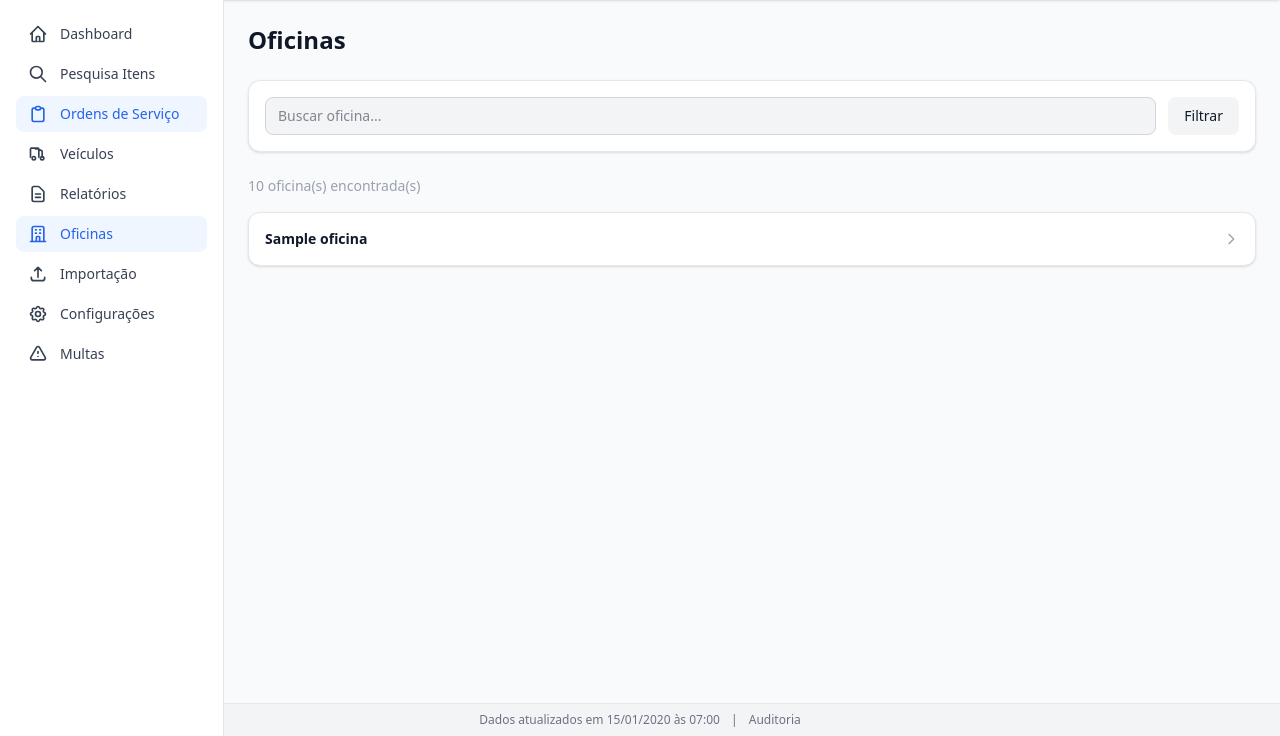
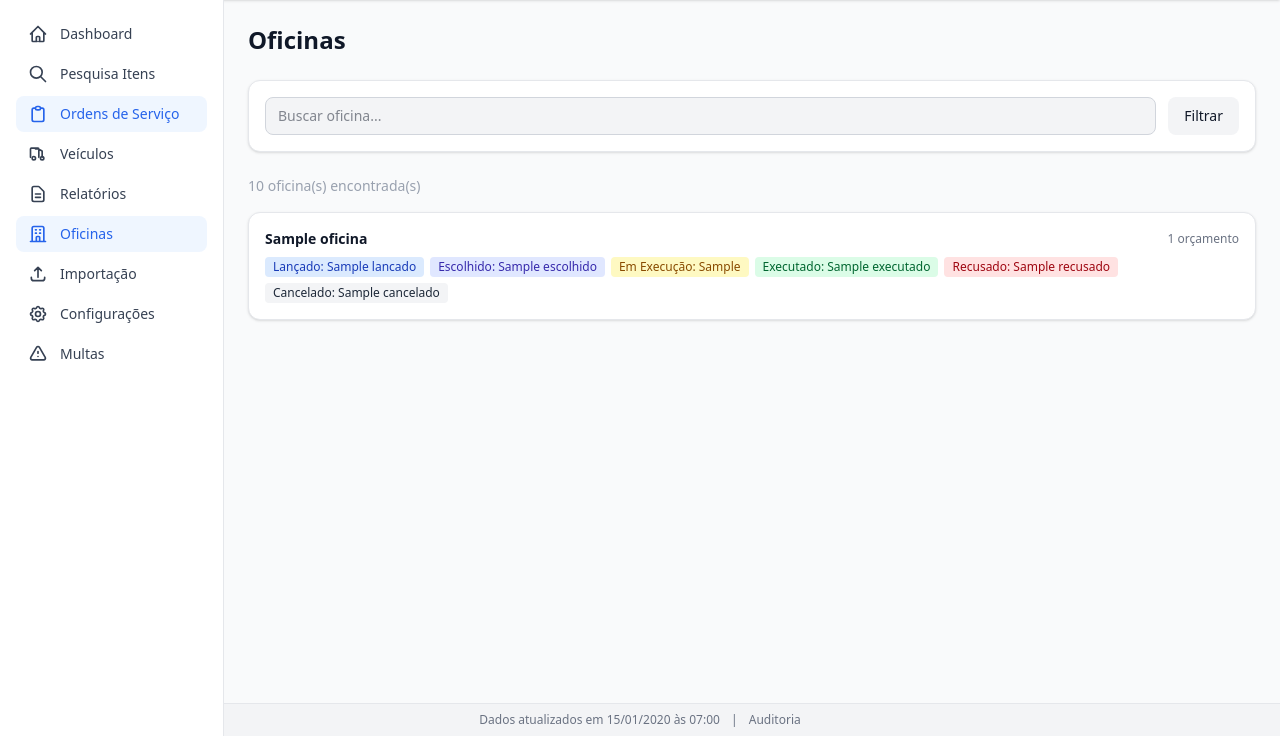
Before and after one commit to aliastrackingna/dashboard_manutencoes, a Django app: template apps/manutencoes/templates/manutencoes/oficinas.html in a window 1280 px wide. Shown: the part 64-800 px from the top of the page. Run offline with Django 5.2, Linux system fonts and the light colour scheme; a user stored in the database is signed in; tables that the repository leaves empty hold one stand-in row (values such as "Sample post"); the template is opened without the code that fills it: most values are stand-ins (such as "Sample title", 1, 10 or a date in 2020).

Commit message:
Adicionar contagem de orçamentos por status na listagem de oficinas
Co-Authored-By: Claude Opus 4.6 <noreply@anthropic.com>

```diff
--- a/apps/manutencoes/templates/manutencoes/oficinas.html
+++ b/apps/manutencoes/templates/manutencoes/oficinas.html
@@ -20,11 +20,31 @@
 
 <div class="space-y-2">
     {% for oficina in oficinas %}
-    <a href="{% url 'manutencoes:oficina_detalhe' oficina %}"
+    <a href="{% url 'manutencoes:oficina_detalhe' oficina.oficina %}"
        class="block bg-white dark:bg-gray-800 rounded-xl shadow-sm border border-gray-200 dark:border-gray-700 p-4 hover:border-primary transition-colors">
-        <div class="flex items-center justify-between">
-            <span class="font-semibold text-sm">{{ oficina }}</span>
-            <svg class="w-4 h-4 text-gray-400" fill="none" stroke="currentColor" viewBox="0 0 24 24"><path stroke-linecap="round" stroke-linejoin="round" stroke-width="2" d="M9 5l7 7-7 7"/></svg>
+        <div class="flex items-center justify-between mb-2">
+            <span class="font-semibold text-sm">{{ oficina.oficina }}</span>
+            <span class="text-xs text-gray-500 dark:text-gray-400">{{ oficina.total_orcamentos }} orçamento{{ oficina.total_orcamentos|pluralize:"s" }}</span>
+        </div>
+        <div class="flex flex-wrap gap-1.5">
+            {% if oficina.lancado %}
+            <span class="inline-flex items-center px-2 py-0.5 rounded text-xs font-medium bg-blue-100 text-blue-800 dark:bg-blue-900 dark:text-blue-300">Lançado: {{ oficina.lancado }}</span>
+            {% endif %}
+            {% if oficina.escolhido %}
+            <span class="inline-flex items-center px-2 py-0.5 rounded text-xs font-medium bg-indigo-100 text-indigo-800 dark:bg-indigo-900 dark:text-indigo-300">Escolhido: {{ oficina.escolhido }}</span>
+            {% endif %}
+            {% if oficina.em_execucao %}
+            <span class="inline-flex items-center px-2 py-0.5 rounded text-xs font-medium bg-yellow-100 text-yellow-800 dark:bg-yellow-900 dark:text-yellow-300">Em Execução: {{ oficina.em_execucao }}</span>
+            {% endif %}
+            {% if oficina.executado %}
+            <span class="inline-flex items-center px-2 py-0.5 rounded text-xs font-medium bg-green-100 text-green-800 dark:bg-green-900 dark:text-green-300">Executado: {{ oficina.executado }}</span>
+            {% endif %}
+            {% if oficina.recusado %}
+            <span class="inline-flex items-center px-2 py-0.5 rounded text-xs font-medium bg-red-100 text-red-800 dark:bg-red-900 dark:text-red-300">Recusado: {{ oficina.recusado }}</span>
+            {% endif %}
+            {% if oficina.cancelado %}
+            <span class="inline-flex items-center px-2 py-0.5 rounded text-xs font-medium bg-gray-100 text-gray-800 dark:bg-gray-700 dark:text-gray-300">Cancelado: {{ oficina.cancelado }}</span>
+            {% endif %}
         </div>
     </a>
     {% empty %}
```
Also changed, not shown: apps/manutencoes/views.py (+11 -3 lines).
